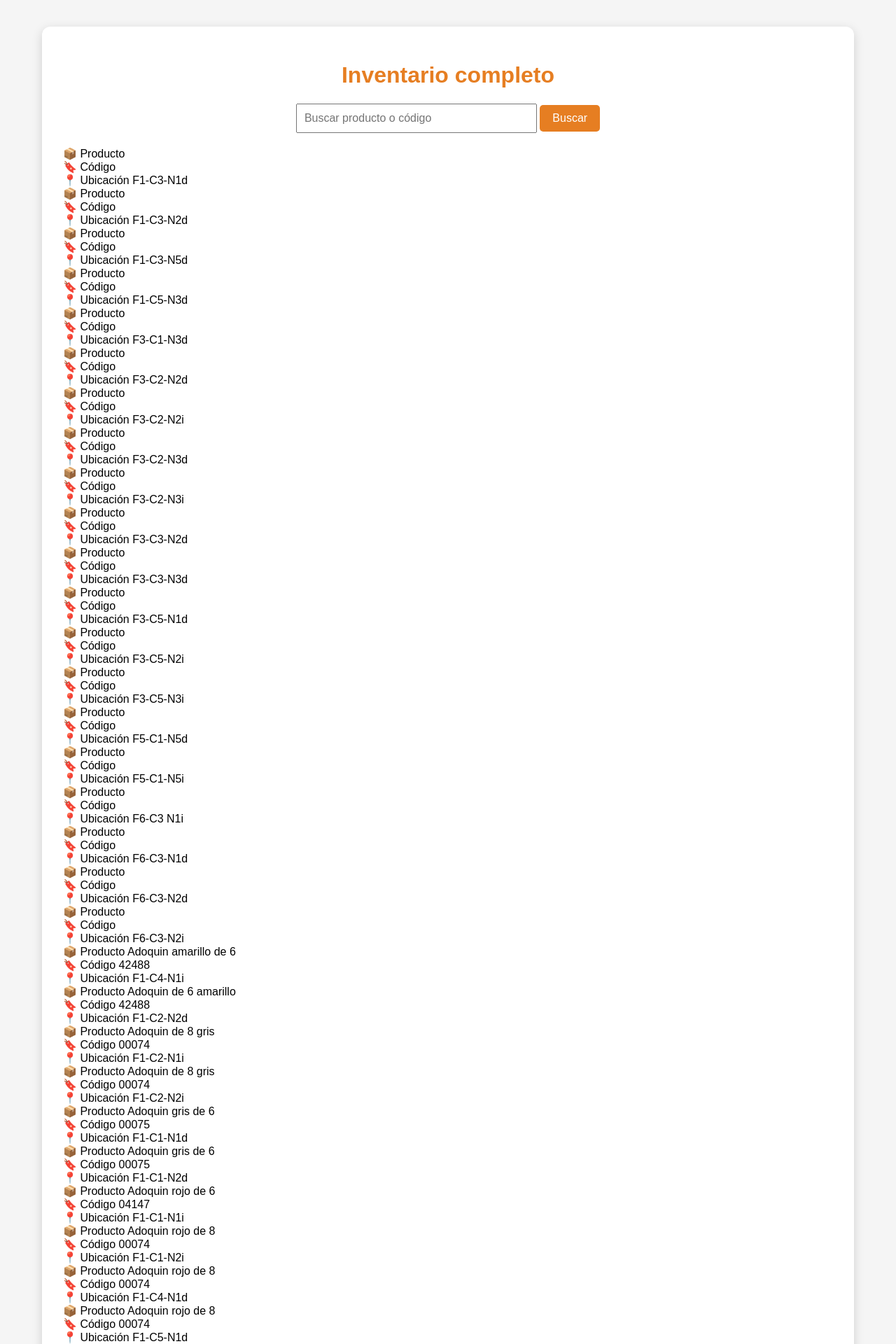
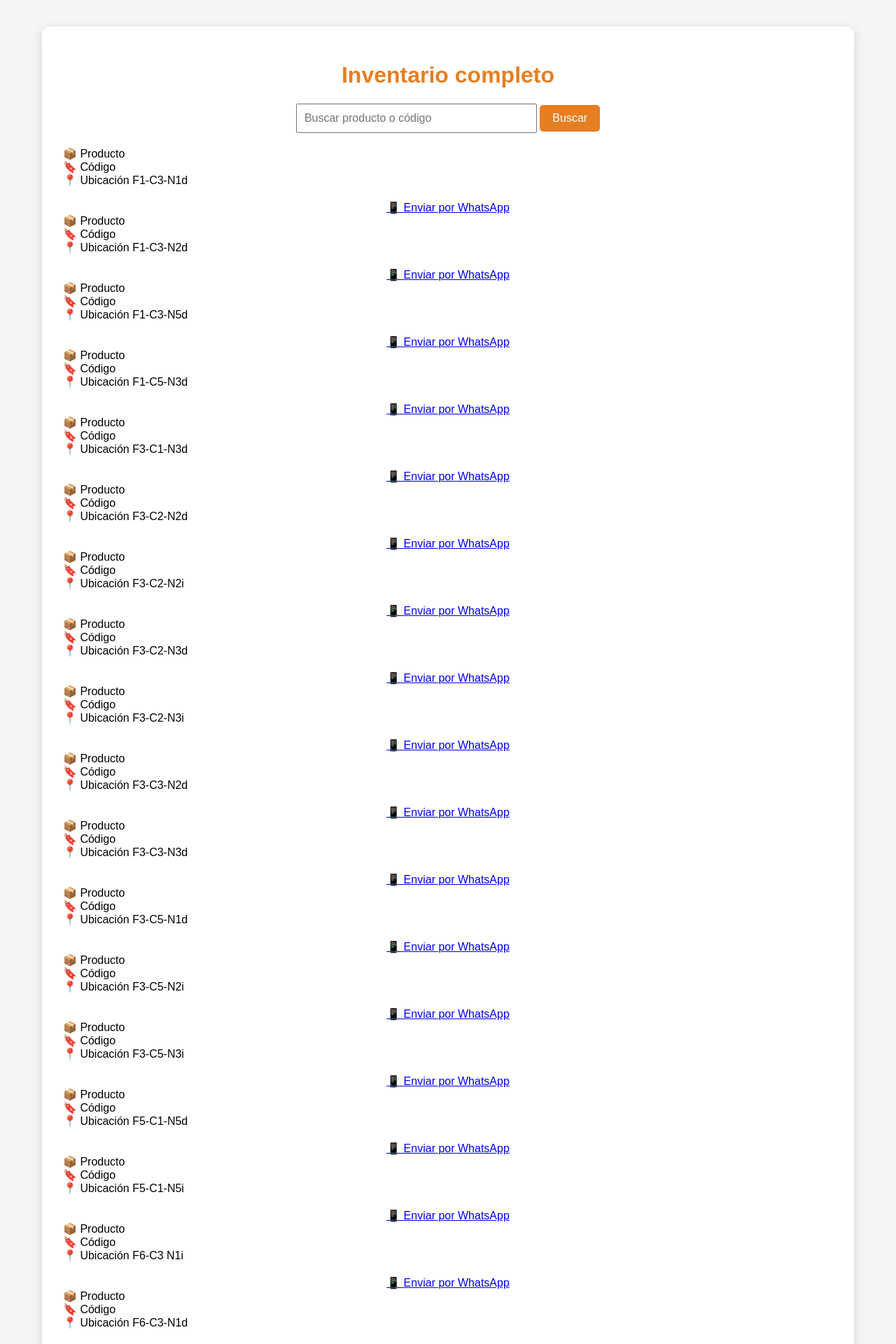
Before and after one commit to minor2612-alt/AppUbicacionesAlajuela, a Flask app: page /inventario in a window 1280 px wide. Shown: the top 1920 px of the page at 70% size. Run offline with Flask 3, Linux system fonts and the light colour scheme; the visitor is signed in with stand-in values (Sample User, id 1); data comes from the database, SQL or seed files in the repository.

Commit message:
agregar boton para compartir ubicacion por WhatsApp

```diff
--- a/app.py
+++ b/app.py
@@ -6,8 +6,10 @@
 import unicodedata
 import pandas as pd
 from html import escape
+from urllib.parse import quote
 from flask import Flask, redirect, render_template, request, session, jsonify, url_for, send_from_directory
 from sqlalchemy import (
+
     Column,
     Integer,
     MetaData,
@@ -287,7 +289,12 @@
         producto = escape(str(fila.get("producto", "")))
         codigo = escape(str(fila.get("codigo", "")))
         ubicacion = escape(str(fila.get("ubicacion", "")))
-
+        mensaje_whatsapp = (
+            f"Producto: {producto}\n"
+            f"Código: {codigo}\n"
+            f"Ubicación: {ubicacion}"
+        )
+        enlace_whatsapp = f"https://wa.me/50686928249?text={quote(mensaje_whatsapp)}"
         tarjeta = f"""
         <article class="tarjeta-producto">
             <div class="dato-producto">
@@ -304,6 +311,11 @@
                 <span class="etiqueta">📍 Ubicación</span>
                 <span class="valor ubicacion">{ubicacion}</span>
             </div>
+            <a href="{enlace_whatsapp}"
+               target="_blank"
+               class="boton-whatsapp">
+                📱 Enviar por WhatsApp
+            </a>
         </article>
         """
 
```
Also changed, not shown: static/css/style.css (+17 -0 lines).
